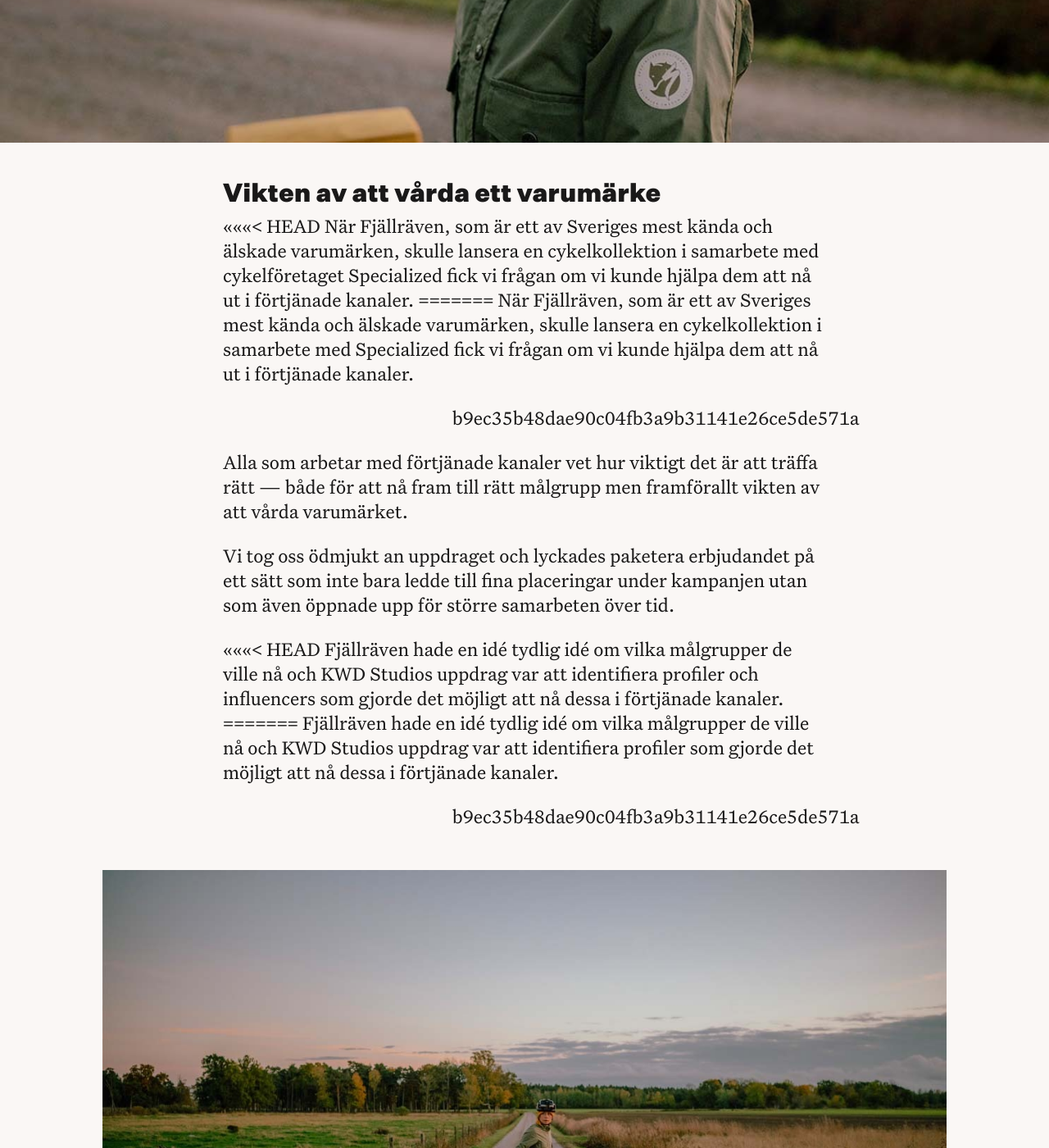
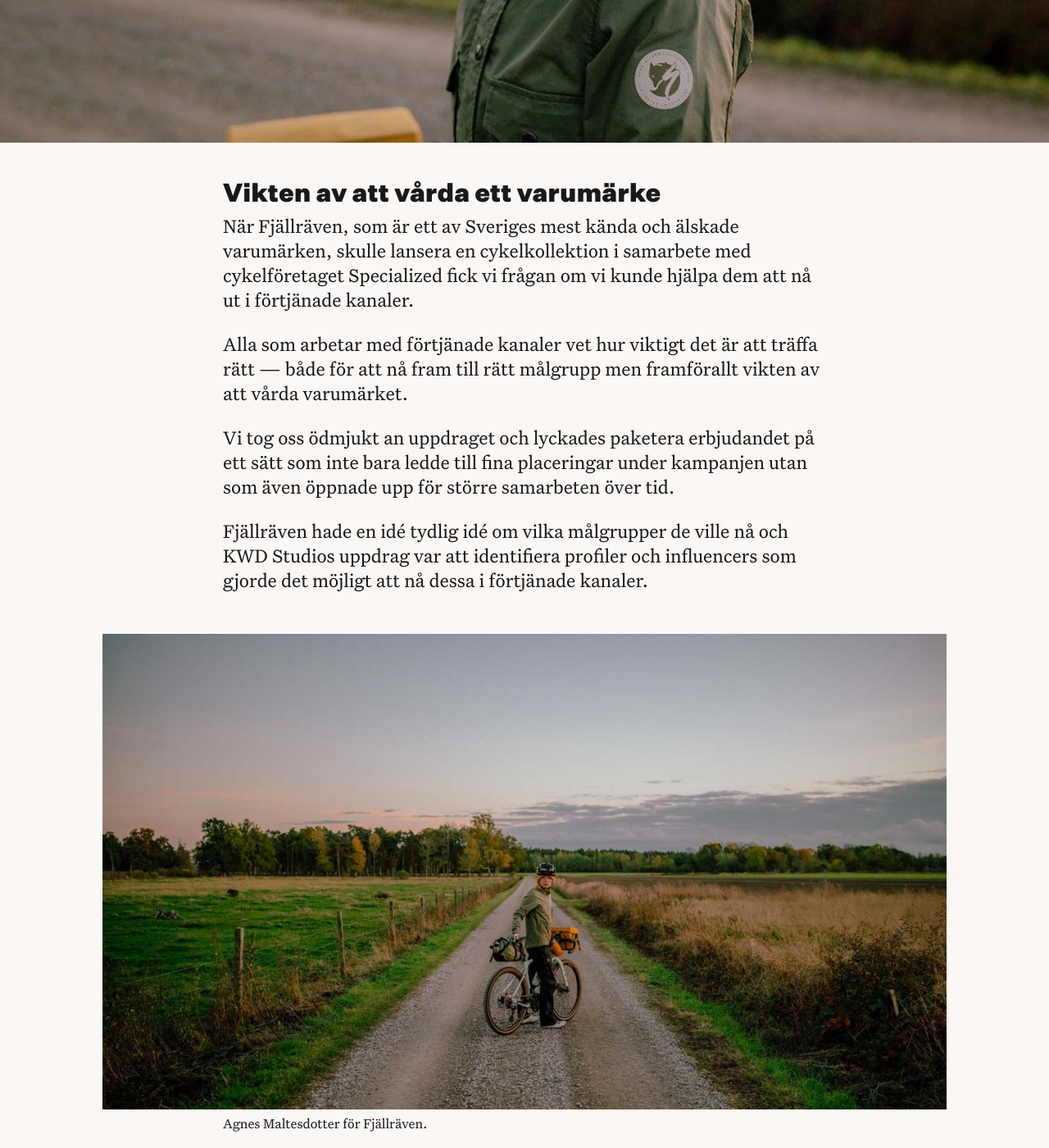
Before and after one commit to kwdstudio/kwdstudio.github.io, a Jekyll site: the page built from _cases/fjallraven-lansering.md, in a window 1280 px wide and 1400 px high, scrolled down 1007 px. Shown: the whole window at 82% size. Built offline with Jekyll 4.4.1, drawn with Linux system fonts in a browser that asks for light colours.

Commit message:
Update fjallraven-lansering.md

```diff
--- a/_cases/fjallraven-lansering.md
+++ b/_cases/fjallraven-lansering.md
@@ -13,22 +13,13 @@ intro_lead: När Fjällräven skulle lansera en cykelkollektion i samarbete med
 
 ## Vikten av att vårda ett varumärke
 
-<<<<<<< HEAD
 När Fjällräven, som är ett av Sveriges mest kända och älskade varumärken, skulle lansera en cykelkollektion i samarbete med cykelföretaget Specialized fick vi frågan om vi kunde hjälpa dem att nå ut i förtjänade kanaler.
-=======
-När Fjällräven, som är ett av Sveriges mest kända och älskade varumärken, skulle lansera en cykelkollektion i samarbete med Specialized fick vi frågan om vi kunde hjälpa dem att nå ut i förtjänade kanaler.
->>>>>>> b9ec35b48dae90c04fb3a9b31141e26ce5de571a
 
 Alla som arbetar med förtjänade kanaler vet hur viktigt det är att träffa rätt — både för att nå fram till rätt målgrupp men framförallt vikten av att vårda varumärket.
 
-
 Vi tog oss ödmjukt an uppdraget och lyckades paketera erbjudandet på ett sätt som inte bara ledde till fina placeringar under kampanjen utan som även öppnade upp för större samarbeten över tid.
 
-<<<<<<< HEAD
 Fjällräven hade en idé tydlig idé om vilka målgrupper de ville nå och KWD Studios uppdrag var att identifiera profiler och influencers som gjorde det möjligt att nå dessa i förtjänade kanaler.
-=======
-Fjällräven hade en idé tydlig idé om vilka målgrupper de ville nå och KWD Studios uppdrag var att identifiera profiler som gjorde det möjligt att nå dessa i förtjänade kanaler.
->>>>>>> b9ec35b48dae90c04fb3a9b31141e26ce5de571a
 
 {%
   include page_image.html
```
